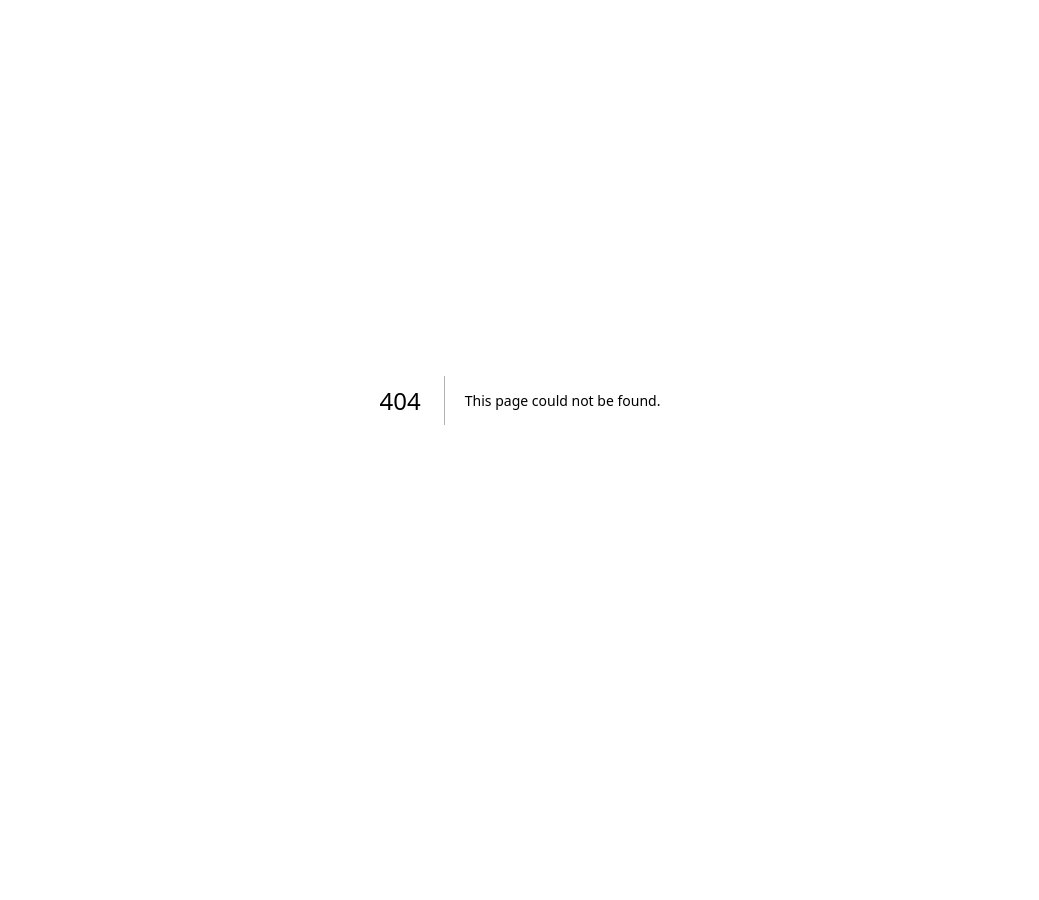
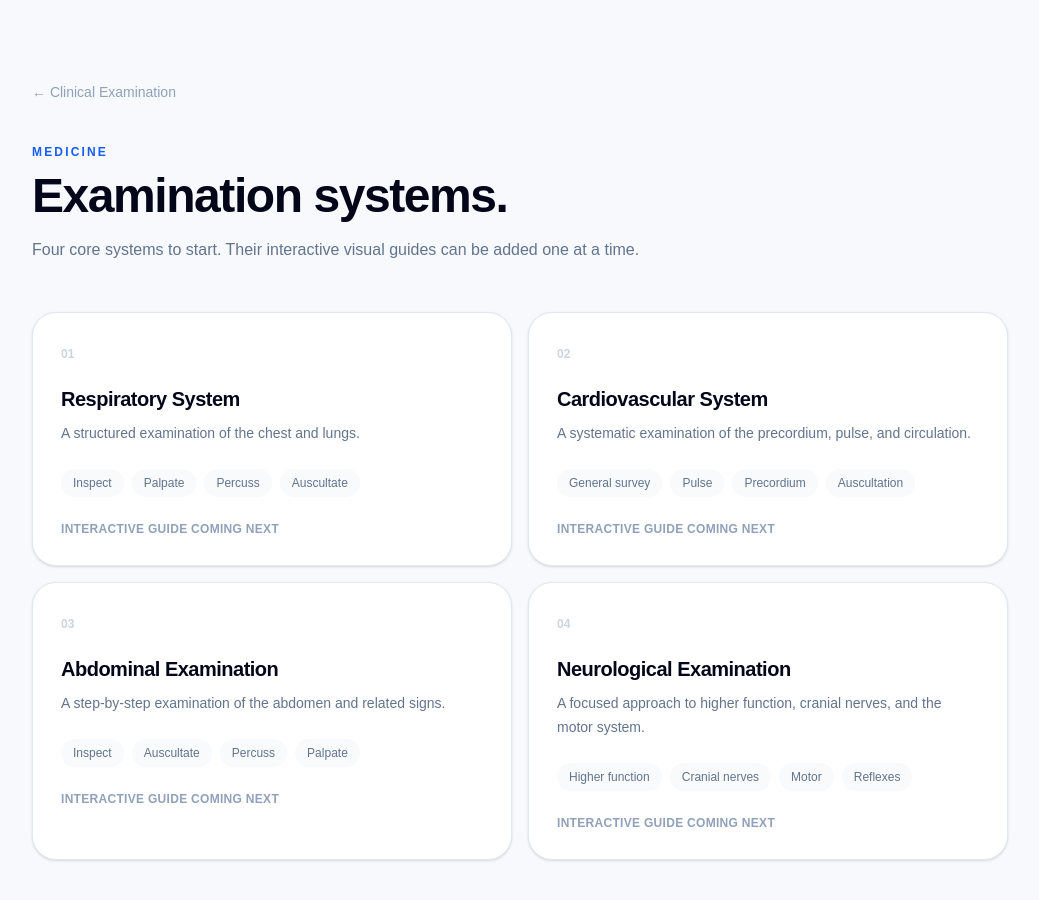
Before and after one commit to themedrhythm-dot/med-tools, a Next.js app: page /clinical-examination/medicine in a window 1280 px wide. Before the commit this address had no page. Shown: the top 900 px of the page, without its empty margins (120-1159 px from the left). Before the commit the page ends 800 px from the top, so only its background shows below. Built offline with nearby package versions, Linux system fonts and the light colour scheme.

Commit message:
Add clinical examination section

```diff
--- /dev/null
+++ b/app/clinical-examination/medicine/page.tsx
@@ -0,0 +1,40 @@
+import Link from "next/link";
+
+const systems = [
+  { name: "Respiratory System", description: "A structured examination of the chest and lungs.", steps: ["Inspect", "Palpate", "Percuss", "Auscultate"] },
+  { name: "Cardiovascular System", description: "A systematic examination of the precordium, pulse, and circulation.", steps: ["General survey", "Pulse", "Precordium", "Auscultation"] },
+  { name: "Abdominal Examination", description: "A step-by-step examination of the abdomen and related signs.", steps: ["Inspect", "Auscultate", "Percuss", "Palpate"] },
+  { name: "Neurological Examination", description: "A focused approach to higher function, cranial nerves, and the motor system.", steps: ["Higher function", "Cranial nerves", "Motor", "Reflexes"] },
+];
+
+export default function MedicineExaminationPage() {
+  return (
+    <main className="min-h-screen bg-[#f7f9fc] text-slate-950">
+      <div className="mx-auto max-w-5xl px-6 py-12 sm:py-20">
+        <Link href="/clinical-examination" className="text-sm font-medium text-slate-400 transition hover:text-slate-700">
+          ← Clinical Examination
+        </Link>
+
+        <header className="mt-10 max-w-2xl">
+          <p className="mb-3 text-xs font-bold uppercase tracking-[0.18em] text-blue-600">Medicine</p>
+          <h1 className="text-4xl font-bold tracking-[-0.03em] sm:text-5xl">Examination systems.</h1>
+          <p className="mt-4 text-base leading-7 text-slate-500">Four core systems to start. Their interactive visual guides can be added one at a time.</p>
+        </header>
+
+        <section className="mt-12 grid gap-4 sm:grid-cols-2">
+          {systems.map((system, index) => (
+            <article key={system.name} className="rounded-3xl border border-slate-200 bg-white p-7 shadow-sm">
+              <span className="text-xs font-semibold tabular-nums text-slate-300">{String(index + 1).padStart(2, "0")}</span>
+              <h2 className="mt-5 text-xl font-bold tracking-tight">{system.name}</h2>
+              <p className="mt-2 text-sm leading-6 text-slate-500">{system.description}</p>
+              <div className="mt-6 flex flex-wrap gap-2">
+                {system.steps.map((step) => <span key={step} className="rounded-full bg-slate-50 px-3 py-1.5 text-xs font-medium text-slate-500">{step}</span>)}
+              </div>
+              <p className="mt-6 text-xs font-semibold uppercase tracking-wide text-slate-400">Interactive guide coming next</p>
+            </article>
+          ))}
+        </section>
+      </div>
+    </main>
+  );
+}
--- /dev/null
+++ b/app/clinical-examination/page.tsx
@@ -0,0 +1,42 @@
+import Link from "next/link";
+
+const subjects = [
+  {
+    name: "Medicine",
+    description: "System-based clinical examination guides, beginning with the core medicine examinations.",
+    href: "/clinical-examination/medicine",
+  },
+];
+
+export default function ClinicalExaminationPage() {
+  return (
+    <main className="min-h-screen bg-[#f7f9fc] text-slate-950">
+      <div className="mx-auto max-w-5xl px-6 py-12 sm:py-20">
+        <Link href="/" className="text-sm font-medium text-slate-400 transition hover:text-slate-700">
+          ← themedrhythm
+        </Link>
+
+        <header className="mt-10 max-w-2xl">
+          <p className="mb-3 text-xs font-bold uppercase tracking-[0.18em] text-blue-600">Clinical Examination</p>
+          <h1 className="text-4xl font-bold tracking-[-0.03em] sm:text-5xl">Learn by subject.</h1>
+          <p className="mt-4 text-base leading-7 text-slate-500">Interactive clinical-examination guides, designed to become visual and animated as the library grows.</p>
+        </header>
+
+        <section className="mt-12 grid gap-3 sm:grid-cols-2">
+          {subjects.map((subject) => (
+            <Link href={subject.href} key={subject.name} className="group rounded-2xl border border-slate-200 bg-white p-6 transition hover:-translate-y-0.5 hover:border-slate-300 hover:shadow-sm">
+              <div className="flex items-start justify-between gap-5">
+                <div>
+                  <p className="text-xs font-semibold uppercase tracking-wide text-slate-400">Subject</p>
+                  <h2 className="mt-2 text-xl font-bold tracking-tight">{subject.name}</h2>
+                  <p className="mt-2 text-sm leading-6 text-slate-500">{subject.description}</p>
+                </div>
+                <span className="text-slate-300 transition group-hover:translate-x-1 group-hover:text-slate-700">→</span>
+              </div>
+            </Link>
+          ))}
+        </section>
+      </div>
+    </main>
+  );
+}
--- a/app/page.tsx
+++ b/app/page.tsx
@@ -22,6 +22,12 @@ const categories = [
     title: "Schedules & Guidelines",
     description: "Useful schedules and clinical references in one place.",
     tools: ["Immunization", "Screening", "Emergency", "Protocols"],
+  },
+  {
+    icon: "◌",
+    title: "Clinical Examination",
+    description: "Visual, step-by-step clinical examination learning.",
+    tools: ["Medicine", "Respiratory", "Cardiovascular", "Neurology"],
   },
 ];
 
@@ -197,6 +203,8 @@ export default function Home() {
                   ? "/calculators"
                   : category.title === "NEET-PG Study"
                   ? "/neetpg"
+                  : category.title === "Clinical Examination"
+                  ? "/clinical-examination"
                   : "#"
               }
               key={category.title}
```
